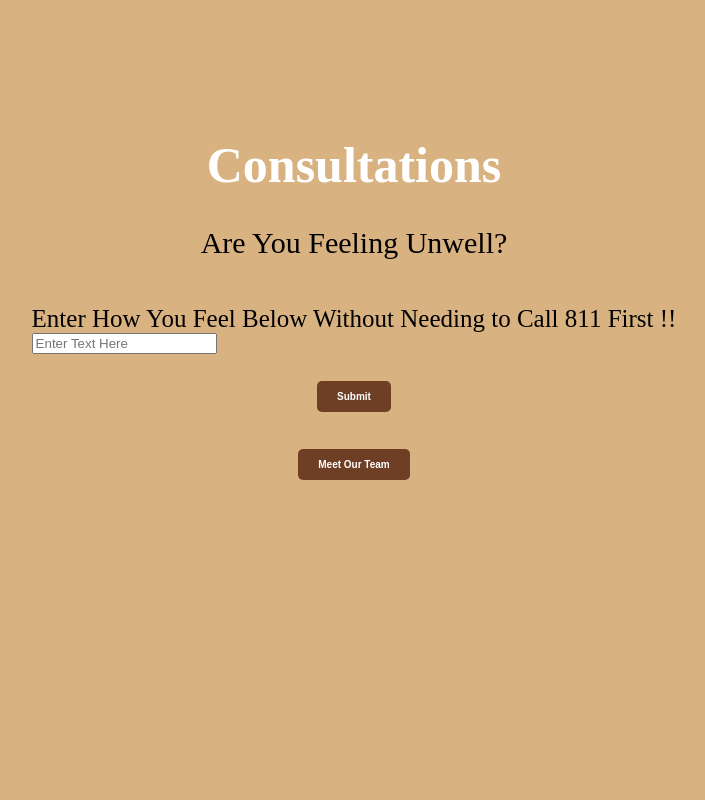
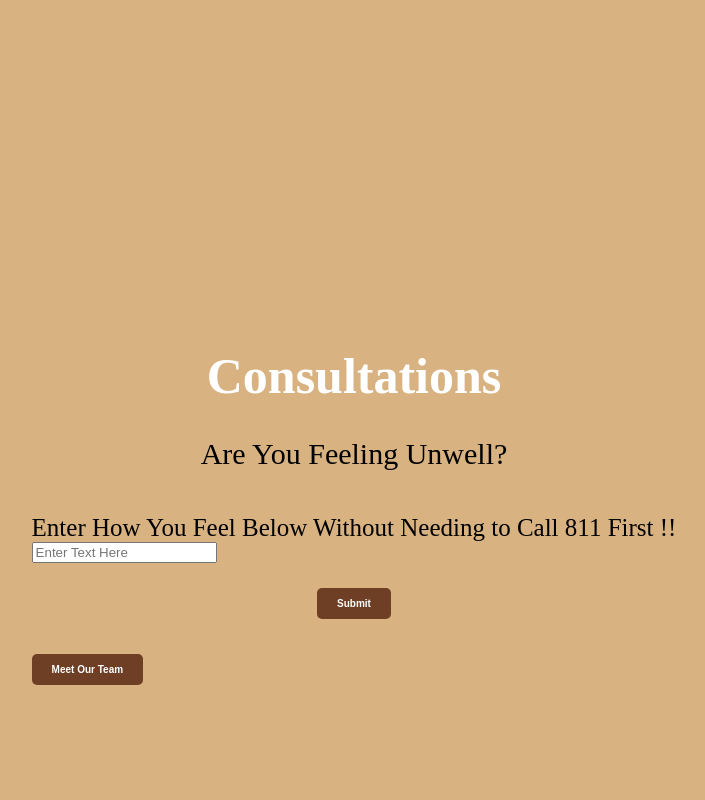
Before and after one commit to rajabrehan/website, a plain HTML site: page index.html in a window 1280 px wide. Shown: the part 780-1580 px from the top of the page, without its empty margins (337-1042 px from the left). Drawn offline with Linux system fonts and the light colour scheme.

Commit message:
fixed consultations

```diff
--- a/index.html
+++ b/index.html
@@ -47,7 +47,7 @@
 
 
 
-                    <section class="Consultations">
+                    <section id = "Consultations" class="Consultations">
                         <div>
                         <h1 class="home-title"> Consultations</h1>
                         </div>
@@ -55,7 +55,7 @@
                         <h2 class = "home-desc2"> Are You Feeling Unwell?</h2>
                         </div>
                         <div class = contact-button>
-                            </div>
+                            <div>
                                 <body>
                                     <form action="/url" method="GET">
                                     <h2 class = "home-desc">Enter How You Feel Below Without Needing to Call 811 First !!</h2>
@@ -65,7 +65,8 @@
 
                                 <div class = contact-button>
                                 <a href = ""><button class="generic-button">Submit</button></a>
-                          </div class>
+                        </div>
+                        <div class>
                             <!-- Button Tag-->
                             <button class="generic-button" onclick=`${window.location.href="#Team"}`>Meet Our Team</button>
                         </div>
```
